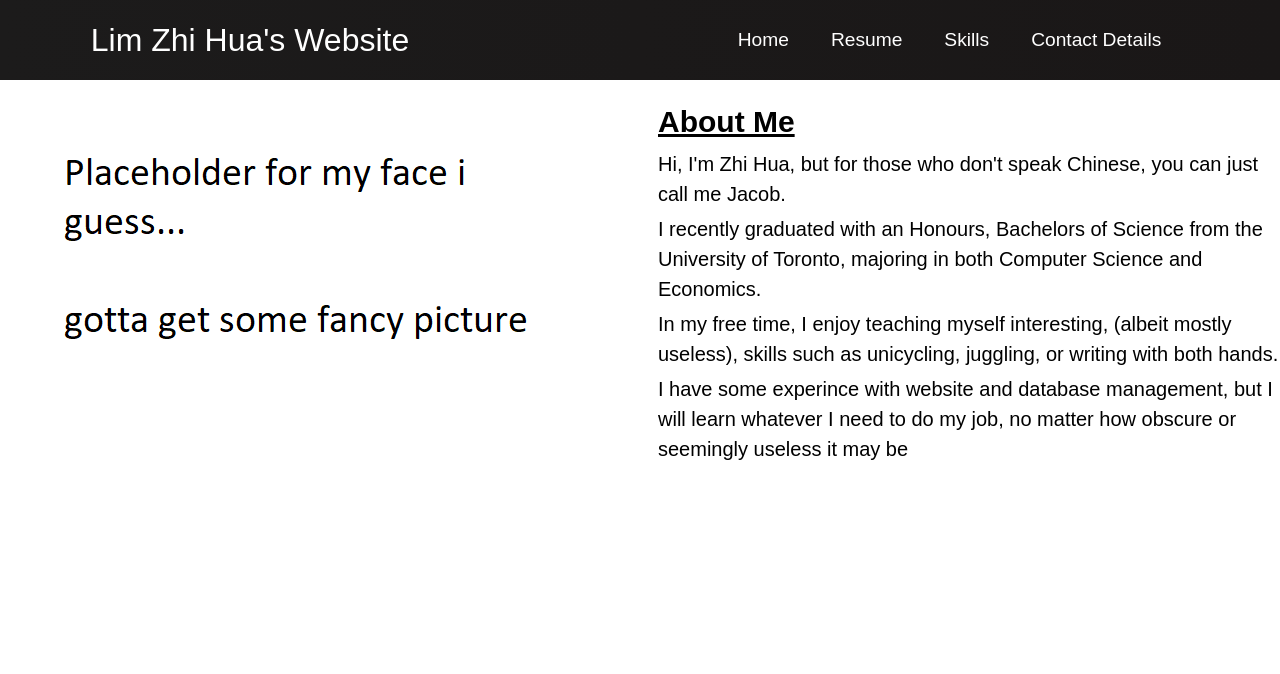
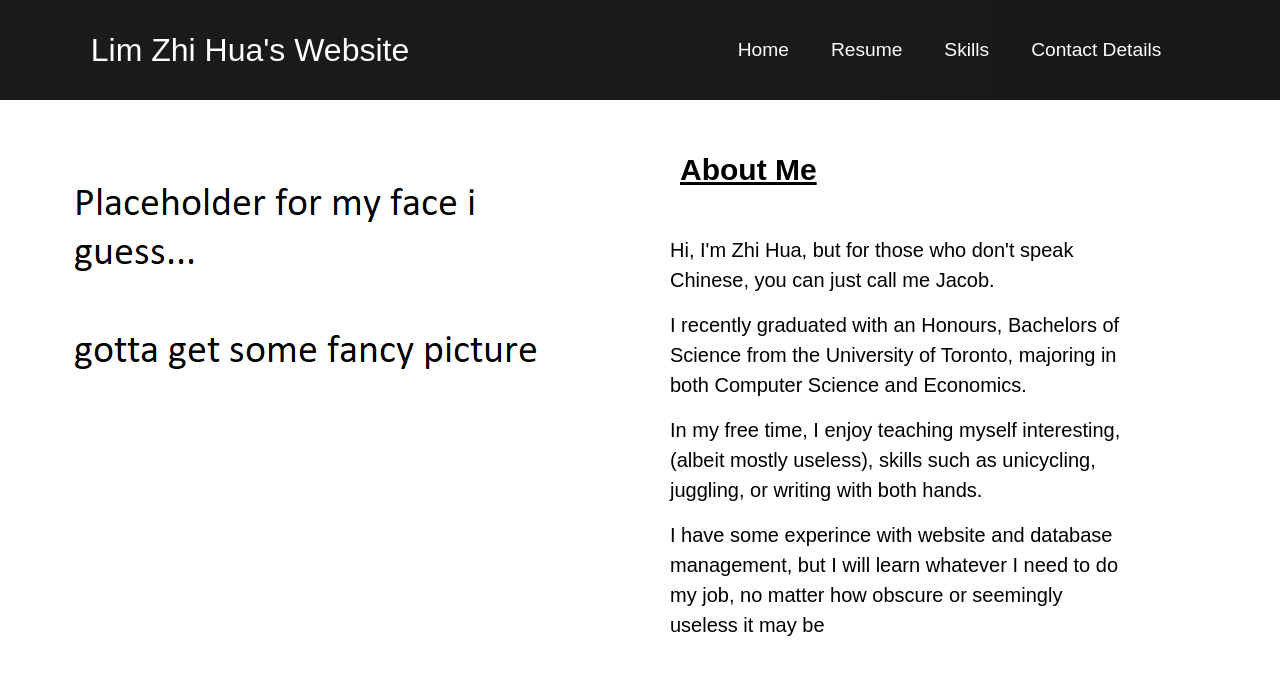
Before and after one commit to LimZhiHua/My-Website, a React (Create React App) app: page / in a window 1280 px wide. Shown: the top 674 px of the page. Built offline with nearby package versions, Linux system fonts and the light colour scheme; the HTML template or start-up script is replaced by a standard one.

Commit message:
Changing skills pages  to scrolling instead of swiping. Also added some basic colours

```diff
--- a/src/App.css
+++ b/src/App.css
@@ -22,6 +22,7 @@
   font-size: 30px;
   padding-top: 25px;
   padding-left: 10px;
+  padding-bottom: 25px;
 }
 
 .subheader{
@@ -35,13 +36,32 @@
 .text{
   font-size: 20px;
   text-align: left;
-  padding-left: 10px;
-  padding-top: 10px;
+  padding-top: 50px;
   line-height: 150%;
+  width: 80%;
+  padding: 20px;
+  display: inline-block;
+
+}
+
+.text h1{
+  text-decoration: underline;
+  font-weight: bold;
+  font-size: 30px;
+  margin-bottom: 25px;
+  text-align: left;
+}
+
+.text h2{
+  font-weight: bold;
+  font-size: 25px;
+  margin-bottom: 10px;
 }
 
 .text p{
-  margin-bottom: 5px;
+  margin-bottom: 15px;
+  text-align: left;
+  display: inline-block;
 }
 
 .hyperlink {
@@ -71,7 +91,6 @@ text-align: center;
 
 ul.circle {
   list-style-type: circle;
-  display: list-item;
   margin-left: 20px;
 }
 
@@ -90,9 +109,73 @@ ul.circle {
 
 .horizontalBlock{
   background: gray;
-  height: 200px;
+  height: 90vh;
   justify-content: center;
   align-items: center;
-  top: 0;
-  z-index: 999;
+  vertical-align:middle;
+  z-index: 2;
+  display: grid;
 }
+
+.colouredHorizontalBlock0{
+  background: #659DBD;
+  min-height: 200px;
+  justify-content: center;
+  align-items: center;
+  vertical-align:middle;
+  z-index: 2;
+  display: grid;
+}
+
+.colouredHorizontalBlock1{
+  background: #8D8741;
+  min-height: 200px;
+  justify-content: center;
+  align-items: center;
+  vertical-align:middle;
+  z-index: 2;
+  display: grid;
+  padding: 20px;
+}
+
+.colouredHorizontalBlock2{
+  background: #DaaD86;
+  min-height: 200px;
+  justify-content: center;
+  align-items: center;
+  vertical-align:middle;
+  z-index: 2;
+  display: grid;
+  padding: 20px;
+
+}
+
+.colouredHorizontalBlock3{
+  background: #BC986A;
+  min-height: 200px;
+  justify-content: center;
+  align-items: center;
+  vertical-align:middle;
+  z-index: 2;
+  display: grid;
+  padding: 20px;
+
+}
+
+.colouredHorizontalBlock4{
+  background: #FBEEC1;
+  min-height: 200px;
+  justify-content: center;
+  align-items: center;
+  vertical-align:middle;
+  z-index: 2;
+  display: grid;
+  padding: 20px;
+}
+
+
+.centerButtonContainer{
+  justify-content: center;
+  display: flex;
+  padding-top: 10px;
+}
--- a/src/components/Navbar.css
+++ b/src/components/Navbar.css
@@ -1,6 +1,6 @@
 .navbar {
     background: linear-gradient(90deg, rgb(28, 27, 27) 0%, rgb(26, 23, 23) 100%);
-    height: 80px;
+    height: 100px;
     display: flex;
     justify-content: center;
     align-items: center;
--- a/src/components/TwoTables.css
+++ b/src/components/TwoTables.css
@@ -2,28 +2,25 @@
     border-style: "solid";
     border-width: medium;
     z-index: 1;
-        height: auto;
     width: auto;
     vertical-align: top;
+    padding: 10px
 }
 
 .right{
     border-style: "solid";
     border-color: black;
-    background-color: white;
     border-width: medium;
     z-index: 1;
-    height: auto;
     width: auto;
+    padding: 10px
 }
 
 .table{
     border-style: "solid";
     border-color: black;
-    background-color:white;
     border-width: medium;
     vertical-align: top;
-    height: 100%;
     width: 100%;
     margin: 0;
     border: "1px solid grey";
--- a/src/components/TwoTables.js
+++ b/src/components/TwoTables.js
@@ -3,11 +3,9 @@ import "../App.css"
 import Grid from '@material-ui/core/Grid';
 import "./TwoTables.css"
 
-//import video from "/videos/video-2.mp4"
 function TwoTables(props) {
   return (
-    <div className='hero-container'>
-      <Grid container spacing={2} className="table" >
+      <Grid container spacing={0} className="table" >
           <Grid item xs={6} className="left" >
           {props.left}
           </Grid>
@@ -15,7 +13,6 @@ function TwoTables(props) {
           {props.right}
         </Grid>
       </Grid>
-      </div>
   );
 }
 
--- a/src/pages/AboutMe.js
+++ b/src/pages/AboutMe.js
@@ -15,8 +15,8 @@ const Left = ()=>{
 const Right = ()=>{
   return(
     <>
-      <h1 className="header"> About Me</h1>
       <div className="text">
+        <h1 className="header"> About Me</h1>
         <p>Hi, I'm Zhi Hua, but for those who don't speak Chinese, you can just call me Jacob.</p>
         <p>I recently graduated with an Honours, Bachelors of Science from the University of Toronto, majoring in both Computer Science and Economics.</p>
         <p>In my free time, I enjoy teaching myself interesting, (albeit mostly useless), skills such as unicycling, juggling, or writing with both hands.</p>
--- a/src/pages/Excel.js
+++ b/src/pages/Excel.js
@@ -13,14 +13,12 @@ import CrosswordImg from "../images/Crossword.png"
 import ExcelCrossword from "../files/Crossword.xlsm"
 
 function Excel() {
-    const [index, setIndex] = useState()
 
-    const Left = ()=>{
+    const IntroExcel = ()=>{
         return(
           <>
-            <TechnologiesRoutes/>
               <div className="text">
-              <h1 className="subheader">Description:</h1>
+              <h1 className="subheader">Microsoft Excel and VBA</h1>
               <p> During my time at Schneider Electric as a Data Analyst/IT Intern, I had the chance to teach myself Visual Basics for Applications (VBA), a programming language that can easily interact with Microsoft products such as Excel, Access, or Outlook </p>
               <br/>
               <p> While I did create many "normal" macros to automate more conventional tasks such as processing data or sending emails, I also had the opportunity to create a few simple games in VBA</p>
@@ -35,24 +33,9 @@ function Excel() {
         )
       }
 
-      // These styles are just for the slider.
 
-      const Right = ()=>{
-
-        const swiperStyles = {slide: {
-            height: "100vh",
-          },
-          slide1: {
-            background: '#FEA900',
-          },
-          slide2: {
-            background: '#B3DC4A',
-          },
-          slide3: {
-            background: '#6AC0FF',
-          },}
-
-          const Snake =(
+          const Snake = ()=>{
+            return (
               <>
                     <div className="text">
                     <h1 className="subheader">Snake</h1>
@@ -61,16 +44,17 @@ function Excel() {
                     <img src ={SnakeImg} draggable="false" className="screenshot" alt="Snake" />
                     </div>
 
-                    <div style={{justifyContent: "center", justifySelf:"center", display:"flex"}}>
+                    <div className="centerButtonContainer">
                     <Button variant="contained"><a style={{ "text-decoration":"none", color: '#000' }} href={ExcelSnake} download>Click to Download!</a></Button>
                     </div>
-
-                    <h1 className="footer">Swipe to See More!<i class="fas fa-arrow-right"></i> </h1>
                     <br/>
             </>
           )
+          }
 
-        const Crossword =(
+
+        const Crossword = () =>{
+          return(
           <>
                 <div className="text">
                     <h1 className="subheader">Crossword</h1>
@@ -80,14 +64,13 @@ function Excel() {
                     <br/>
                     <img src ={CrosswordImg} className="screenshot" alt="Crossword" />
                     </div>
-                    <div style={{justifyContent: "center", justifySelf:"center", display:"flex"}}>
+                    <div  className="centerButtonContainer">
                     <Button variant="contained"><a style={{ "text-decoration":"none", color: '#000' }} href={ExcelCrossword} download>Click to Download!</a></Button>
                 </div>
-                    <h1 className="footer"><i class="fas fa-arrow-left"/>Swipe to See More!<i class="fas fa-arrow-right"></i> </h1>
-                    <br/>
             </>
-        )
-        const Other = (
+        )}
+        const Other =()=>{
+          return(
             <>
                 <div className="text">
                     <h1 className="subheader">Other</h1>
@@ -104,36 +87,31 @@ function Excel() {
                       <br></br>
                     </ul>
                 </div>
-                  <h1 className="footer"><i class="fas fa-arrow-left"/>Swipe to See More!</h1>
             </>
-        )
-        const slides = [
-            {
-                value: Snake,
-                style: swiperStyles.slide1},
-            {
-                value:Crossword,
-                style: swiperStyles.slide2
-            },
-            {
-                value: Other,
-                style: swiperStyles.slide3
-            }]
+        )}
 
 
-        return(
-          <>
-             <Swiper styles={swiperStyles} slides={slides} />
-
-          </>
-        )
-      }
 
 
     return (
-      <div className='hero-container'>
-        <TwoTables left={<Left/>} right={<Right />}></TwoTables>
-        </div>
+        //<TwoTables left={<Left/>} right={<Right />}></TwoTables>
+        <>
+          <div className="colouredHorizontalBlock0">
+            <TechnologiesRoutes/>
+          </div>
+          <div className="colouredHorizontalBlock1">
+            <IntroExcel/>
+          </div>
+          <div className="colouredHorizontalBlock2">
+            <Snake/>
+          </div>
+          <div className="colouredHorizontalBlock3">
+            <Crossword/>
+          </div>
+          <div className="colouredHorizontalBlock4">
+            <Other/>
+          </div>
+        </>
     );
   }
 
--- a/src/pages/WebStuff.js
+++ b/src/pages/WebStuff.js
@@ -1,15 +1,13 @@
 import React from 'react';
-import TwoTables from '../components/TwoTables';
 import "../App.css"
 import TechnologiesRoutes from '../components/TechnologiesRoutes';
-import Swiper from '../components/Swiper';
 import SportcredPic from "../images/Sportcred.png"
-const Left = ()=>{
+
+const Description = ()=>{
     return(
       <>
-       <TechnologiesRoutes/>
        <div className="text">
-            <h1 className="subheader">Description</h1>
+          <h1>Description</h1>
           <p>I have experience using the following web development related technologies:</p>
           <ul className="circle">
               <li>React</li>
@@ -19,79 +17,54 @@ const Left = ()=>{
               <li>Javascript</li>
               <li>CSS</li>
           </ul>
+          <p> Below are a few of the projects I worked on</p>
         </div>
       </>
     )
   }
 
-  const Right = ()=>{
-    const swiperStyles = {slide: {
-        height: "100vh",
-      },
-      slide1: {
-        background: '#FEA900',
-      },
-      slide2: {
-        background: '#B3DC4A',
-      },
-      slide3: {
-        background: '#6AC0FF',
-      },}
-
-    const thisWebsite = (
+  const Sportcred = ()=>{
+    return(
     <>
-            <h1 className="header">Projects</h1>
         <div className="text">
-                <h1 className="subheader">This Website!</h1>
-                <p>This website was made from scratch by me using React!</p>
-                <br/>
-                <p> Other than the css of the Navbar, and a few publicly available libraries, every part of this website was coded by me. The Source code can be found here:    <a href="https://github.com/LimZhiHua/My-Website">https://github.com/LimZhiHua/My-Website</a></p>
-
-            </div>
-        </>
-    )
-
-    const sportcred = (
-        <>
-            <h1 className="header">Projects</h1>
-            <div className="text">
-                <h1 className="subheader">Sportcred</h1>
+            <h2 >Sportcred</h2>
             <p> During my studies, one of the courses involved going through the Agile software development lifecycle to create prototypes for real life clients. After the course was completed, the clients asked if we could continue working on it.</p>
-                <br/>
             <p> My team members and I decided to create a working prototype located here: <a href="https://sportcred-staging.herokuapp.com/">https://sportcred-staging.herokuapp.com/</a> </p>
             <p> I have also created a copy of the source code located here: <a href="https://github.com/LimZhiHua/Sportcred">https://github.com/LimZhiHua/Sportcred</a></p>
-
             <img src ={SportcredPic} className="screenshot" alt="Snake" />
-
         </div>
-        </>
-    )
-
-
-
-
-    const slides = [
-        {
-            value: thisWebsite,
-            style: swiperStyles.slide1},
-        {
-            value:sportcred,
-            style: swiperStyles.slide2
-        },
-       ]
-    return(
-      <>
-        <Swiper styles={swiperStyles} slides={slides} />
     </>
 )
     }
 
 
+  const ThisWebsite = ()=>{
+    return (
+      <>
+          <div className="text">
+            <h2 >This Website!</h2>
+            <p>This website was made from scratch by me using React!</p>
+            <p> Other than the css of the Navbar and a few publicly available libraries, every part of this website was coded by me. The Source code can be found here:    <a href="https://github.com/LimZhiHua/My-Website">https://github.com/LimZhiHua/My-Website</a></p>
+          </div>
+      </>
+  )}
   function Web() {
       return (
-        <div className='hero-container'>
-          <TwoTables left={<Left/>} right={<Right/>}></TwoTables>
+        <>
+          <div className="colouredHorizontalBlock0">
+            <TechnologiesRoutes/>
           </div>
+          <div className="colouredHorizontalBlock1">
+            <Description/>
+          </div>
+          <div className="colouredHorizontalBlock2">
+            <ThisWebsite/>
+          </div>
+          <div className="colouredHorizontalBlock3">
+            <Sportcred/>
+          </div>
+
+          </>
       );
     }
 
```
Also changed, not shown: src/pages/Contact.js (+7 -10 lines), src/pages/Encryption.js (+6 -2 lines). Lines whose indentation alone changed are shown as unchanged.
